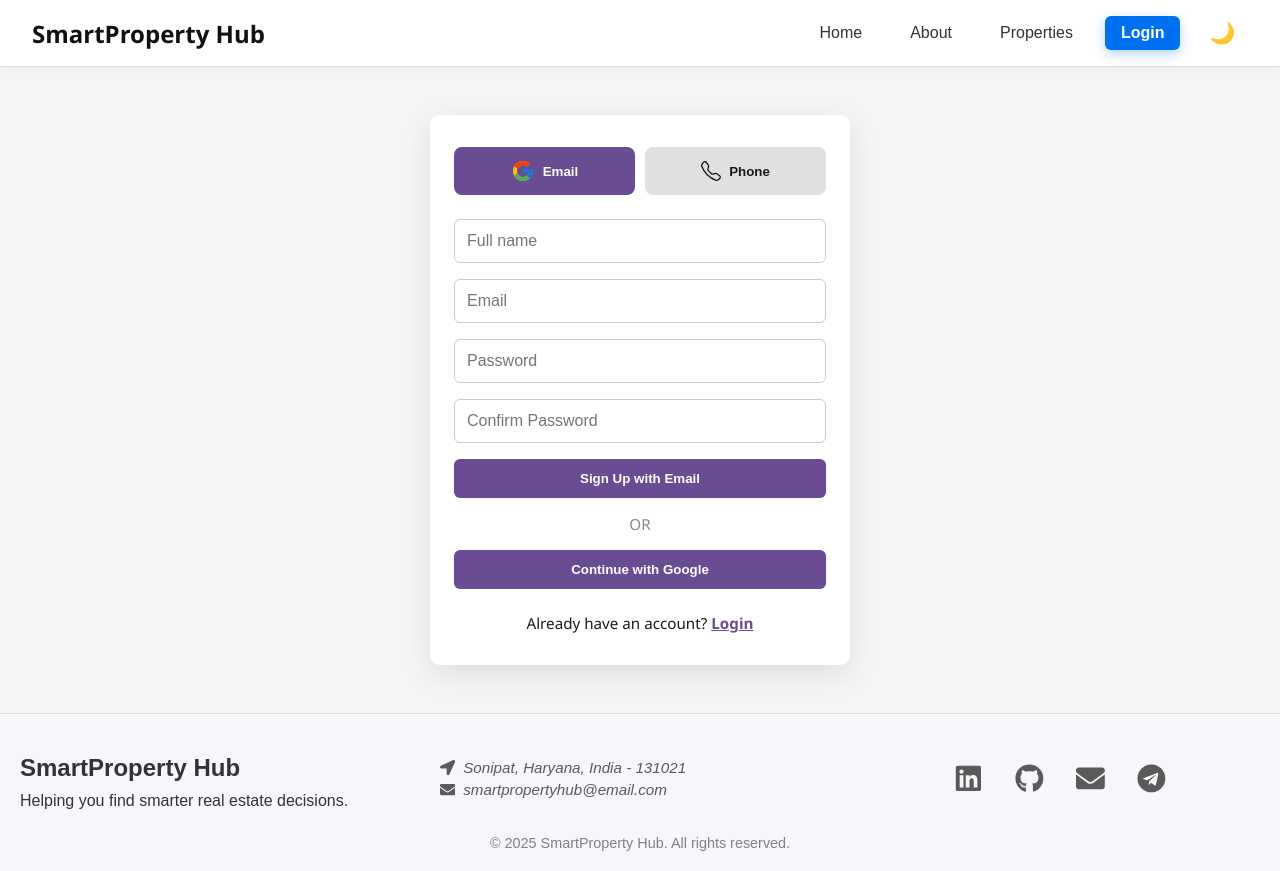
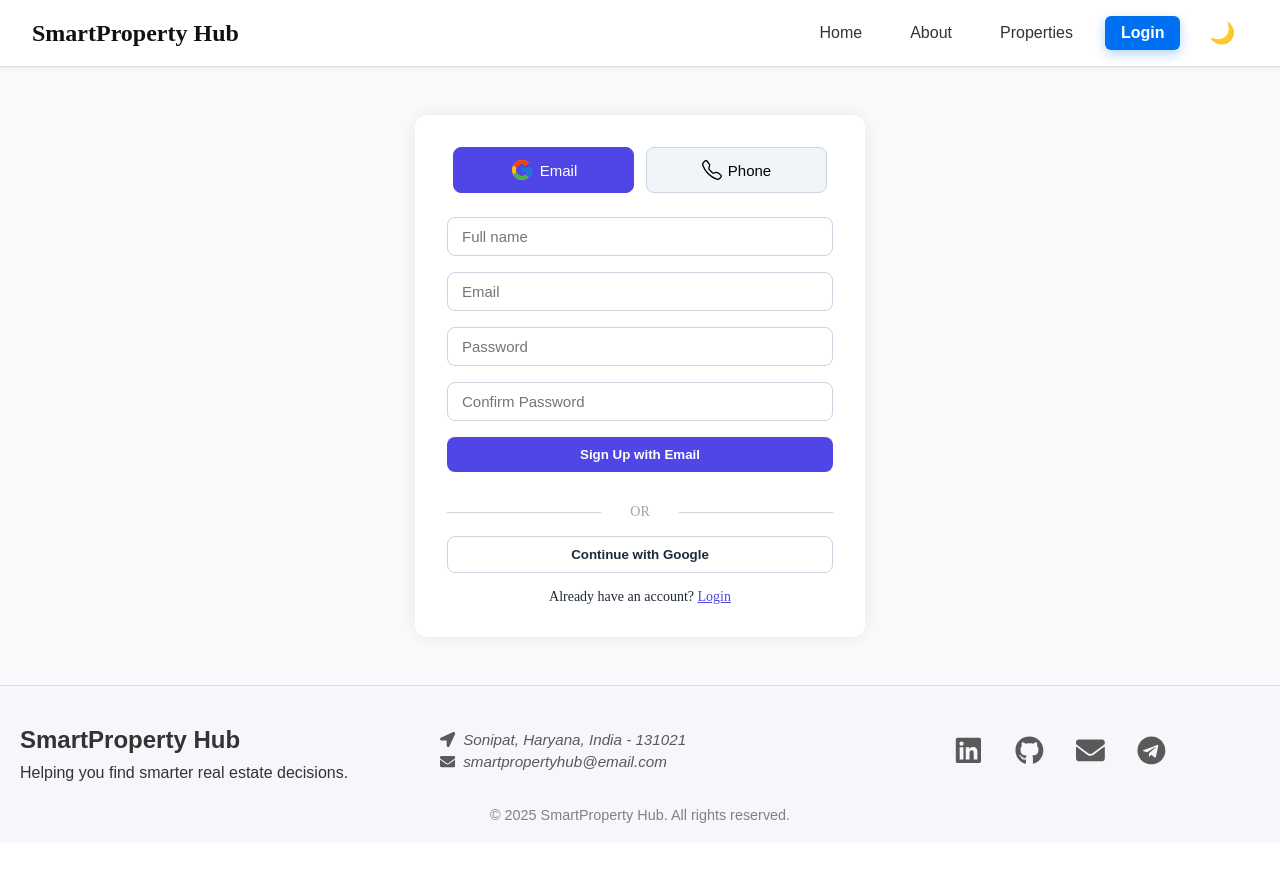
Before and after one commit to MAYANKSHARMA01010/smart-property-hub, a Next.js app: page /signup in a window 1280 px wide. After the commit the page ends 843 px from the top, so only its background shows below. Built offline with nearby package versions, Linux system fonts and the light colour scheme; no server answers.

Commit message:
Css Improved

```diff
--- a/src/styles/SignUp.css
+++ b/src/styles/SignUp.css
@@ -1,149 +1,159 @@
-body {
-  font-family: 'Segoe UI', Tahoma, Geneva, Verdana, sans-serif;
-  margin: 0;
-  padding: 0;
-  background-color: #f5f5f5;
-  color: #1a1a1a;
-}
-
-body.dark {
-  background-color: #121212;
-  color: #f1f1f1;
-}
-
 .signup-page {
+  min-height: 100vh;
   display: flex;
   flex-direction: column;
-  min-height: 100vh;
+  background-color: #f9fafb;
+  color: #1f2937;
 }
 
 .signup-container {
-  max-width: 420px;
+  max-width: 450px;
+  width: 90%;
   margin: 3rem auto;
-  padding: 2rem 1.5rem;
-  background: #fff;
-  border-radius: 10px;
-  box-shadow: 0 8px 30px rgba(0, 0, 0, 0.1);
-  transition: background 0.3s ease, color 0.3s ease;
-}
-
-body.dark .signup-container {
-  background: #1e1e1e;
+  padding: 2rem;
+  background: white;
+  border-radius: 12px;
+  box-shadow: 0 0 20px rgba(0, 0, 0, 0.08);
 }
 
 .signup-mode-buttons {
   display: flex;
-  gap: 10px;
+  justify-content: space-between;
   margin-bottom: 1.5rem;
 }
 
 .signup-mode-buttons button {
   flex: 1;
-  padding: 0.75rem;
-  border: none;
+  padding: 10px 14px;
+  margin: 0 6px;
+  font-size: 15px;
+  font-weight: 500;
+  border: 1px solid #cbd5e1;
   border-radius: 8px;
-  background: #e0e0e0;
-  color: #1a1a1a;
-  font-weight: 600;
+  background: #f1f5f9;
   display: flex;
   align-items: center;
   justify-content: center;
-  gap: 8px;
+  gap: 6px;
   cursor: pointer;
-  transition: background 0.3s ease;
-}
-
-.signup-mode-buttons button:hover {
-  background: #d1d1d1;
+  transition: 0.3s ease;
 }
 
 .signup-mode-buttons button.active {
-  background: #6a4c93;
-  color: #fff;
+  background-color: #4f46e5;
+  color: white;
+  border-color: #4f46e5;
 }
 
-body.dark .signup-mode-buttons button {
-  background: #2a2a2a;
-  color: #f1f1f1;
-}
-
-body.dark .signup-mode-buttons button:hover {
-  background: #333;
-}
-
-body.dark .signup-mode-buttons button.active {
-  background: #8e6ac3;
-  color: #fff;
+.signup-form {
+  display: flex;
+  flex-direction: column;
+  gap: 1rem;
 }
 
 .signup-form input {
-  width: 100%;
-  margin-bottom: 1rem;
-  padding: 0.75rem;
-  border: 1px solid #ccc;
-  border-radius: 6px;
-  font-size: 1rem;
-  background: #fff;
-  color: #1a1a1a;
+  padding: 10px 14px;
+  border-radius: 8px;
+  border: 1px solid #cbd5e1;
+  font-size: 15px;
+  outline: none;
+  transition: border 0.2s ease;
 }
 
-body.dark .signup-form input {
-  background: #2b2b2b;
-  border: 1px solid #444;
-  color: #f1f1f1;
+.signup-form input:focus {
+  border-color: #4f46e5;
+  box-shadow: 0 0 0 2px rgba(79, 70, 229, 0.2);
 }
 
 .signup-form button {
-  width: 100%;
-  padding: 0.75rem;
-  background: #6a4c93;
-  color: #fff;
+  background-color: #4f46e5;
+  color: white;
+  font-weight: 600;
+  padding: 10px 14px;
   border: none;
-  border-radius: 6px;
-  font-weight: 600;
+  border-radius: 8px;
   cursor: pointer;
   transition: background 0.3s ease;
 }
 
 .signup-form button:hover {
-  background: #5b3e7a;
+  background-color: #4338ca;
 }
 
-.signup-form .or-divider {
-  text-align: center;
-  margin: 1rem 0;
-  color: #888;
+.signup-form button[type="button"] {
+  background-color: #fff;
+  color: #1f2937;
+  border: 1px solid #cbd5e1;
 }
 
-body.dark .signup-form .or-divider {
-  color: #aaa;
+.signup-form button[type="button"]:hover {
+  background-color: #f3f4f6;
+}
+
+.or-divider {
+  text-align: center;
+  font-size: 14px;
+  color: #9ca3af;
+  position: relative;
+}
+
+.or-divider::before,
+.or-divider::after {
+  content: "";
+  position: absolute;
+  height: 1px;
+  width: 40%;
+  top: 50%;
+  background: #d1d5db;
+}
+
+.or-divider::before {
+  left: 0;
+}
+
+.or-divider::after {
+  right: 0;
+}
+
+.signup-container p {
+  margin-top: 1rem;
+  font-size: 14px;
+  text-align: center;
+}
+
+.signup-container a {
+  color: #4f46e5;
+  text-decoration: underline;
+  font-weight: 500;
+  cursor: pointer;
 }
 
 #recaptcha {
-  margin-bottom: 1rem;
+  margin-top: -8px;
+  margin-bottom: 12px;
 }
 
-.signup-container p {
-  text-align: center;
-  margin-top: 1.5rem;
-  font-size: 0.95rem;
+body.dark .signup-page {
+  background-color: #0f172a;
+  color: #f8fafc;
 }
 
-.signup-container a {
-  color: #6a4c93;
-  font-weight: 600;
-  text-decoration: underline;
-  cursor: pointer;
+body.dark .signup-container {
+  background-color: #1e293b;
 }
 
-.signup-container a:hover {
-  color: #4d3573;
+body.dark .signup-form input {
+  background-color: #334155;
+  color: #f1f5f9;
+  border-color: #475569;
 }
 
-body.dark .signup-container a {
-  color: #66bfff;
+body.dark .signup-form button[type="button"] {
+  background-color: #334155;
+  color: #f8fafc;
+  border-color: #475569;
 }
 
-body.dark .signup-container a:hover {
-  color: #91caff;
+body.dark .signup-form button[type="button"]:hover {
+  background-color: #475569;
 }
```
Also changed, not shown: src/styles/Login.css (+0 -7 lines).
